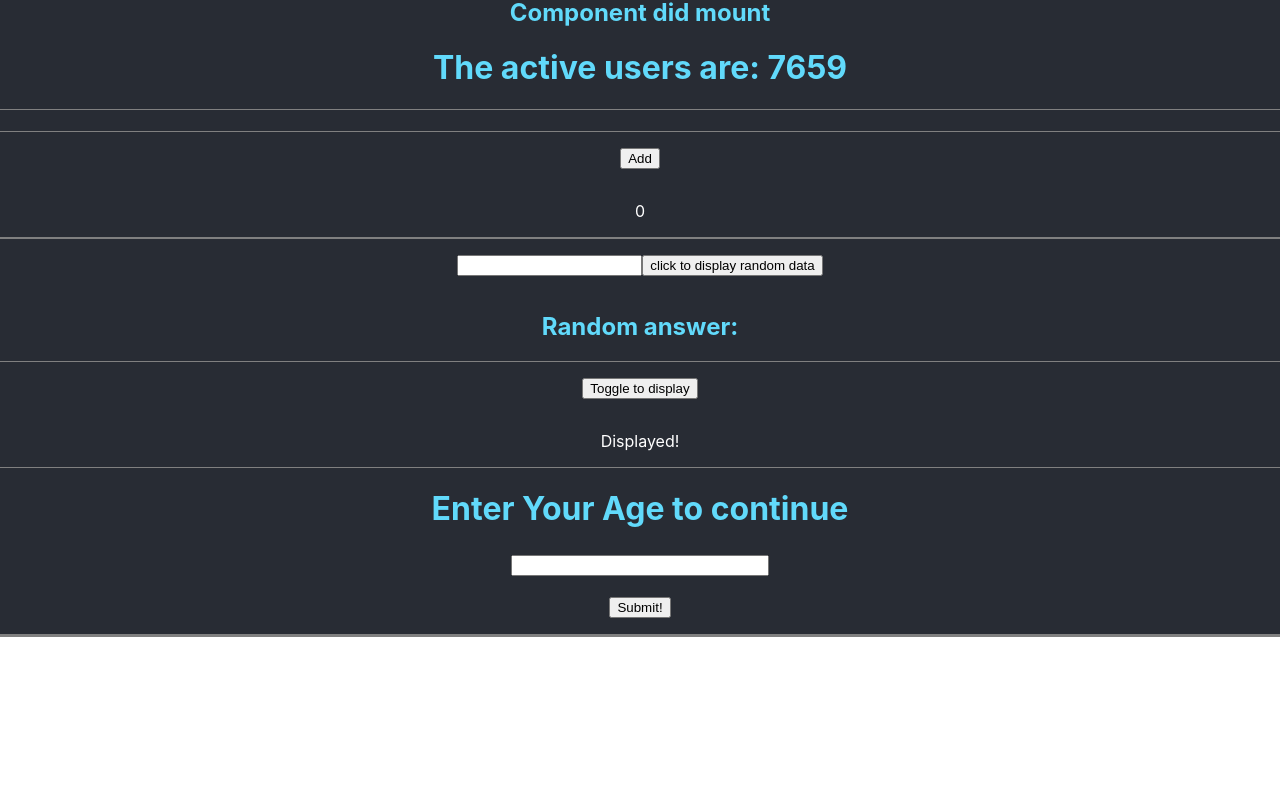
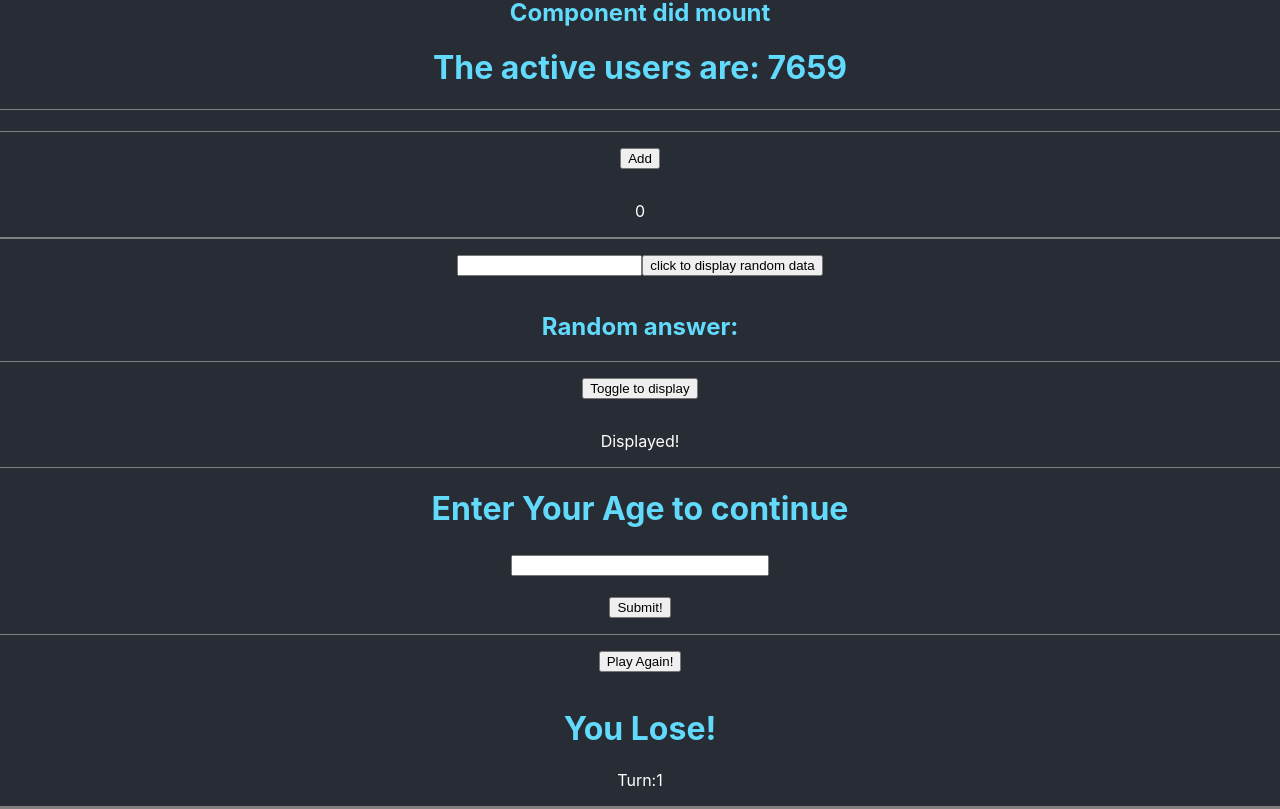
Before and after one commit to abdel1413/controlledForms, a React (Create React App) app: page / in a window 1280 px wide. Shown: the part 1781-2590 px from the top of the page. Before the commit the page ends 2418 px from the top, so only its background shows below. Built offline with nearby package versions, Linux system fonts and the light colour scheme.

Commit message:
added random win component

```diff
--- a/src/App.js
+++ b/src/App.js
@@ -3,6 +3,7 @@
 import ControlledSubmit from "./ControlledSubmit";
 import Counter from "./Counter";
 import CurrentDate from "./CurrentDate";
+import GameOfChance from "./GameOfChance/GameOfChance";
 import ComponentDidmount from "./LifeCycle/ComponentDidmount";
 import ComponentDidtmountEvent from "./LifeCycle/ComponentDidmountEvent";
 import ComponentWillMount from "./LifeCycle/ComponentWillMount";
@@ -37,6 +38,7 @@
       <RandomDisplay />
       <ToggleToDisplay />
       <ToggleTenery />
+      <GameOfChance />
     </div>
   );
 }
--- /dev/null
+++ b/src/GameOfChance/GameOfChance.js
@@ -0,0 +1,34 @@
+import React from "react";
+import Results from "./Results";
+class GameOfChance extends React.Component {
+  constructor(props) {
+    super(props);
+    this.state = {
+      counter: 1,
+    };
+    this.handleClick = this.handleClick.bind(this);
+  }
+  // set the state by getting the previous state and
+  //add one (1) to the counter any time the btn is clicked
+  handleClick() {
+    // this.setState((prevState) => {
+    //   return { counter: prevState.counter + 1 };
+    // });
+
+    //or
+    this.setState({ counter: this.state.counter + 1 });
+  }
+
+  render() {
+    // generate a random number which is 50/50 odds
+    let expression = Math.random() >= 0.5;
+    return (
+      <div>
+        <button onClick={this.handleClick}>Play Again!</button>
+        <Results fiftyFifty={expression} />
+        <p>Turn:{this.state.counter}</p>
+      </div>
+    );
+  }
+}
+export default GameOfChance;
--- /dev/null
+++ b/src/GameOfChance/Results.js
@@ -0,0 +1,14 @@
+import React from "react";
+
+class Results extends React.Component {
+  constructor(props) {
+    super(props);
+  }
+  render() {
+    // return (
+    //   <>{this.props.fiftyFifty ? <h1>You Win!</h1> : <h1>You Lose!</h1>}</>
+    // );
+    return <h1>{this.props.fiftyFifty ? "You Win!" : "You Lose!"}</h1>;
+  }
+}
+export default Results;
```
